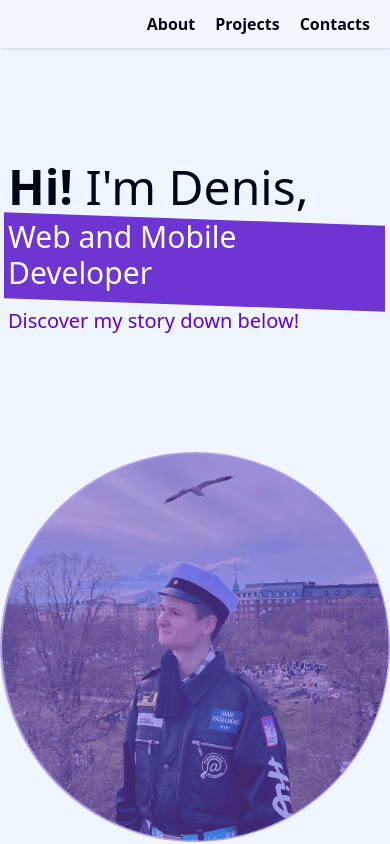
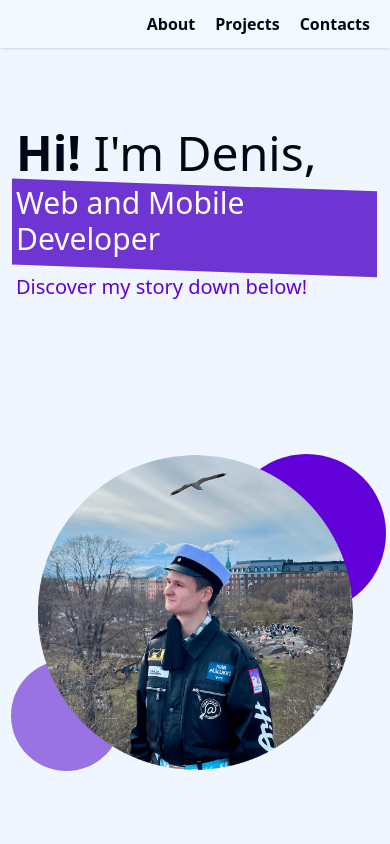
Before and after one commit to Dereden399/dereden399.github.io, a Vue app: page / in a window 390 px wide. Shown: the top 844 px of the page. Built offline with nearby package versions, Linux system fonts and the light colour scheme.

Commit message:
Styled picture

```diff
--- a/src/App.vue
+++ b/src/App.vue
@@ -16,15 +16,15 @@ import Footer from './components/Footer.vue'
     class="flex w-full flex-col items-center"
   >
     <div
-      class="flex w-full flex-col items-center justify-center md:flex-row"
-      :style="`height: calc(100vh - ${navbarHeight});`"
+      class="flex w-full flex-col items-center justify-center gap-x-12 px-2 md:flex-row md:px-16"
+      :style="`min-height: calc(100vh - ${navbarHeight});`"
     >
       <HeaderInfo />
       <HeaderPhoto />
     </div>
     <div class="flex w-full flex-col items-center p-2 lg:max-w-[80%] lg:p-0">
       <h1 id="aboutMe" class="text-3xl text-slate-950">About me</h1>
-      <p class="mt-2 text-center text-lg text-slate-950 md:mt-4 md:text-xl">
+      <p class="mt-2 text-center text-lg text-slate-950 md:mt-4 md:text-2xl">
         {{ aboutMeDescription }}
       </p>
       <h1 class="mt-2 text-3xl text-slate-950 md:mt-4">My Education Path</h1>
--- a/src/components/ContactsSection.vue
+++ b/src/components/ContactsSection.vue
@@ -1,7 +1,9 @@
 <script setup lang="ts"></script>
 
 <template>
-  <p class="mt-2 text-center text-lg text-slate-950 md:mt-4 lg:max-w-[50%]">
+  <p
+    class="mt-2 text-center text-lg text-slate-950 md:mt-4 md:text-2xl lg:max-w-[50%]"
+  >
     I'm always open to new opportunities and collaborations! If you'd like to
     get in touch or explore potential projects together, feel free to reach out
     to me through my
--- a/src/components/Header/HeaderPhoto.vue
+++ b/src/components/Header/HeaderPhoto.vue
@@ -1,14 +1,19 @@
-<script setup lang="ts">
-import { navbarHeight } from '../../constants.ts'
-</script>
+<script setup lang="ts"></script>
 
 <template>
-  <div class="flex h-full flex-auto items-center justify-start md:flex-[2]">
+  <div
+    class="flex h-full flex-auto items-center justify-center md:flex-[2] md:justify-start"
+  >
     <div
-      class="relative flex h-full w-full max-w-[40rem] flex-col items-center justify-center"
+      class="relative flex w-full max-w-[85%] flex-col items-center justify-center"
     >
       <img src="/picture.png" class="w-full" alt="picture of me" />
-      <div class="absolute w-full rounded-full bg-accent-200/50 pt-[100%]" />
+      <div
+        class="absolute -left-[8%] bottom-0 -z-10 w-[35%] rounded-full bg-accent-100 pt-[35%]"
+      />
+      <div
+        class="absolute -right-[10%] top-0 -z-10 w-[50%] rounded-full bg-accent-500 pt-[50%]"
+      />
     </div>
   </div>
 </template>
```
